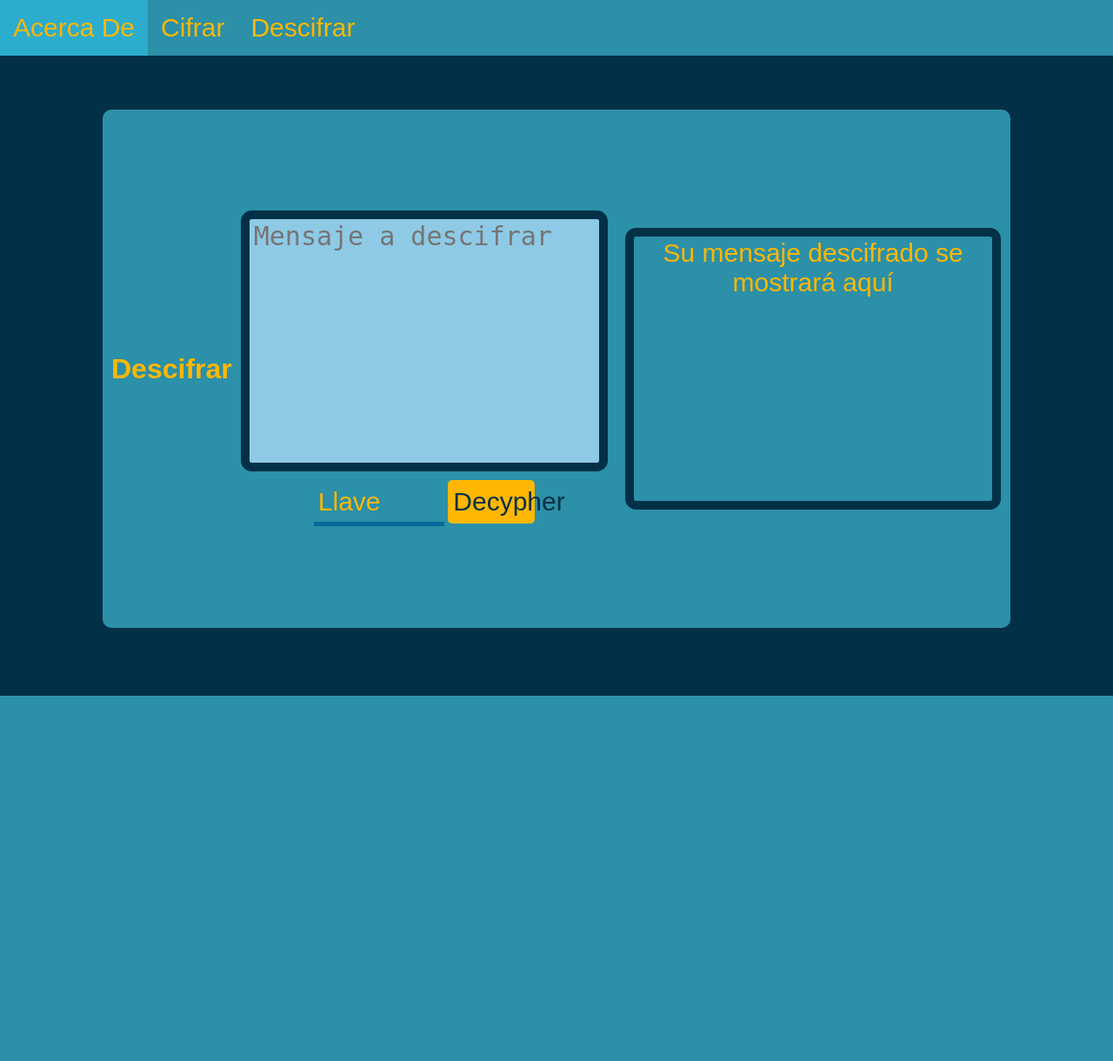
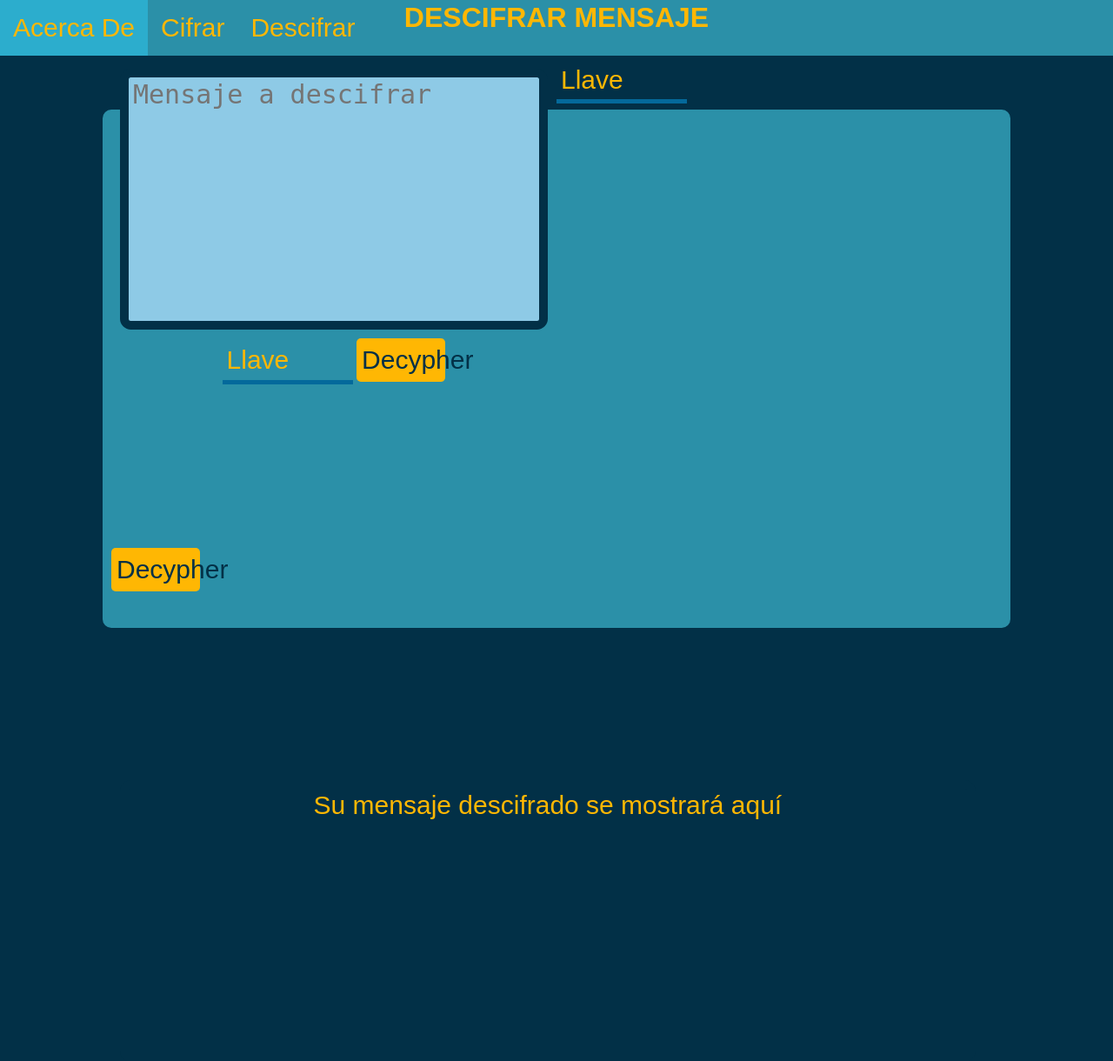
Before and after one commit to BarretoJuan/gronsfeld-cypher, a Flask app: page /decypher in a window 1280 px wide. Shown: the top 1220 px of the page at 87% size. Before the commit the page ends 800 px from the top, so only its background shows below. Run offline with Flask 3, Linux system fonts and the light colour scheme.

Commit message:
leave me alone

```diff
--- a/templates/decypher.html
+++ b/templates/decypher.html
@@ -19,11 +19,22 @@
 
         <main class="form-wrapper">
             <form class="form-center" action="/decypher" method="post">
-                <h1>Descifrar</h1>
-                <div class="form-container">
-                    <div>
-                        <div class="message-container">
-                            <textarea id="message-field" name="message" type="text" placeholder="Mensaje a descifrar"></textarea>
+                <div class="major-container">
+                    <header>
+                        <h1>DESCIFRAR MENSAJE</h1>
+                        {% if value %}
+                            {% if value.error%}
+                                <p class="error">{{value.error}}</p>
+                            {% endif %}
+                        {% endif %}
+                    </header>
+                    <div class="form-container">
+                        <div>
+                            <div class="message-container">
+                                <textarea id="message-field" name="message" type="text" placeholder="Mensaje a descifrar"></textarea>
+                            </div>
+                            <input id="key-field" name="key" type="number" min="1" placeholder="Llave">
+                            <button id="decypher-button" name="decypher" type="submit">Decypher</button>
                         </div>
                         <input id="key-field" name="key" type="number" min="1" placeholder="Llave">
                         <button id="decypher-button" name="decypher" type="submit">Decypher</button>
```
Also changed, not shown: templates/cypher.html (+16 -4 lines).
